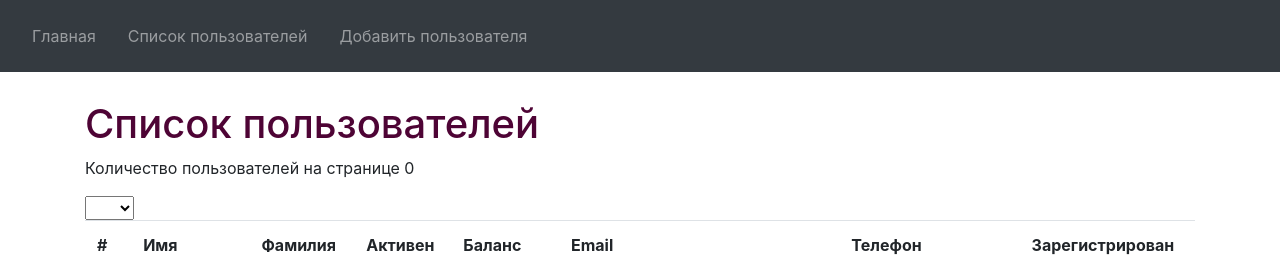
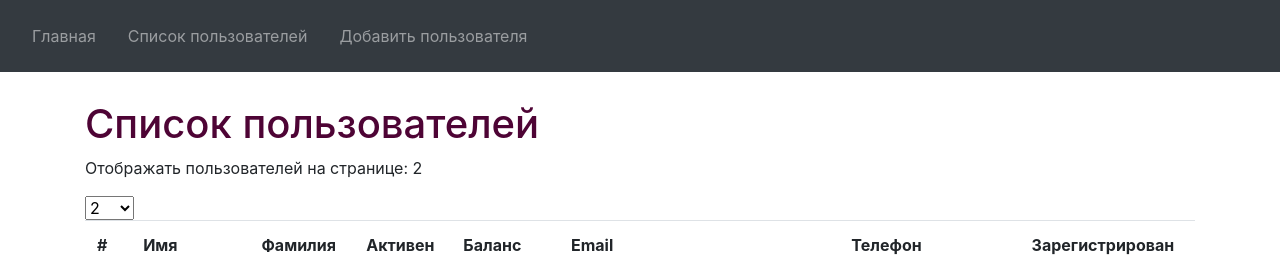
Before and after one commit to iliakut/my_vue_project_2, a Vue app: page /users in a window 1280 px wide. Shown: the top 267 px of the page. Built offline with nearby package versions, Linux system fonts and the light colour scheme; data requests are answered from the project's data file.

Commit message:
fixing errors

```diff
--- a/src/components/Pagination.vue
+++ b/src/components/Pagination.vue
@@ -1,6 +1,6 @@
 <template>
   <div>
-    <p>Количество пользователей на странице {{ usersPerPage }}</p>
+    <p>Отображать пользователей на странице: {{ usersPerPage }}  </p>
     <rows-per-page
       @changeRaws="rows => usersPerPage = rows"
     />
@@ -14,7 +14,7 @@ export default {
     'rows-per-page': () => import('@/components/Pagination/RowsPerPage')
   },
   data: () => ({
-    usersPerPage: 0
+    usersPerPage: 2
   })
 }
 </script>
--- a/src/components/Pagination/RowsPerPage.vue
+++ b/src/components/Pagination/RowsPerPage.vue
@@ -1,6 +1,6 @@
 <template>
   <div>
-    <select :value="value" @input="changed($event.target.value)">
+    <select @input="changed(+$event.target.value)">
       <option v-for="rows in rowsOnPage" :key="rows" :value="rows">
         {{ rows }}
       </option>
```
